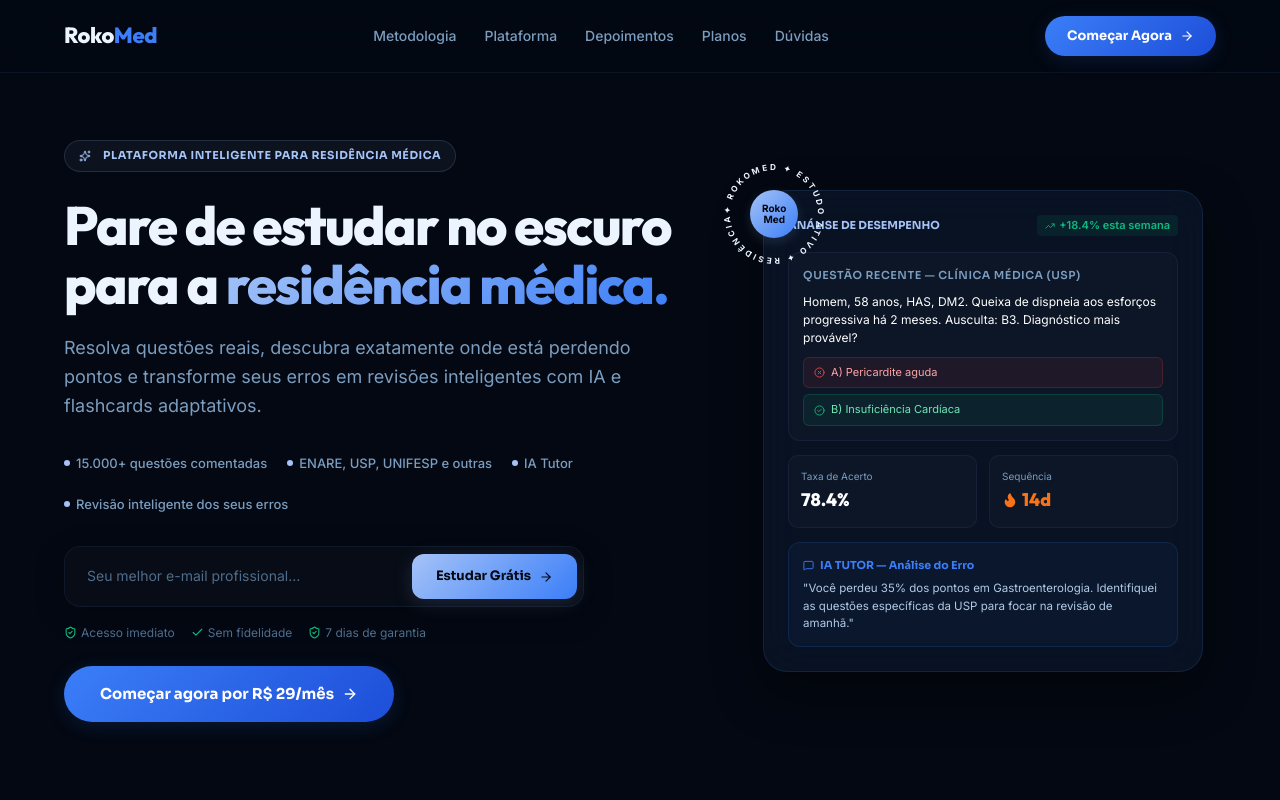
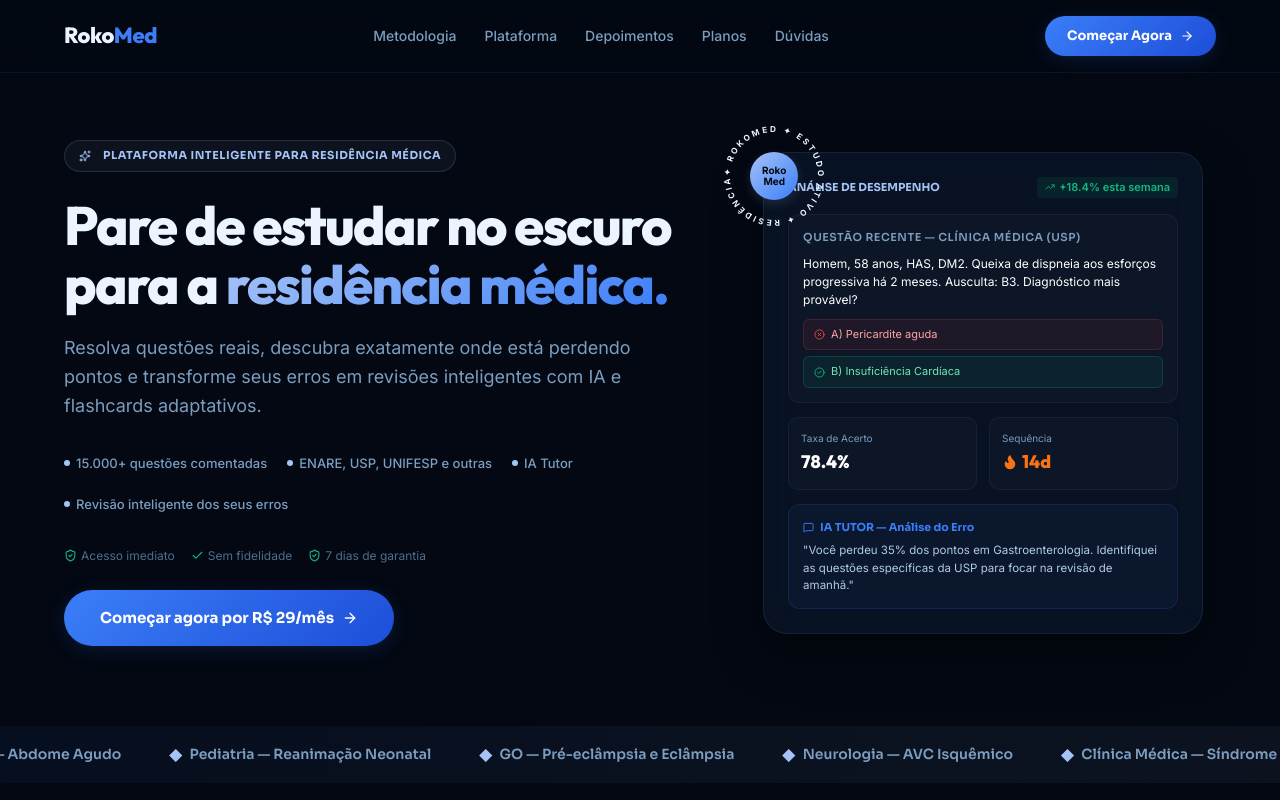
Before and after one commit to brmm001/rokomed, a React (Vite) app in the folder frontend/: page /aprovacao in a window 1280 px wide. Shown: the top 800 px of the page. Built offline with nearby package versions, Linux system fonts and the light colour scheme; no server answers.

Commit message:
aprovacaonova

```diff
--- a/frontend/src/pages/AprovacaoLanding.tsx
+++ b/frontend/src/pages/AprovacaoLanding.tsx
@@ -24,13 +24,11 @@ import {
   Zap,
 } from 'lucide-react'
 import { useQuery } from '@tanstack/react-query'
-import api, { subscriptionApi } from '../lib/api'
+import { subscriptionApi } from '../lib/api'
 import { trackClick } from '../lib/tracker'
 
 export default function AprovacaoLandingPage() {
   const [openFaq, setOpenFaq] = useState<number | null>(null)
-  const [leadEmail, setLeadEmail] = useState('')
-  const [loadingLead, setLoadingLead] = useState(false)
   const [activeAgendaTab, setActiveAgendaTab] = useState<'cronograma' | 'assuntos' | 'caderno'>('cronograma')
   const [mobileMenuOpen, setMobileMenuOpen] = useState(false)
 
@@ -51,23 +49,7 @@ export default function AprovacaoLandingPage() {
     trackClick('APROVACAO_LANDING_VIEW')
   }, [])
 
-  const handleLeadCapture = async () => {
-    if (!leadEmail.includes('@')) {
-      alert('Por favor, insira um e-mail válido.')
-      return
-    }
-    setLoadingLead(true)
-    try {
-      trackClick('APROVACAO_LEAD_CAPTURE', leadEmail)
-      await api.post('/auth/lead', { email: leadEmail })
-      localStorage.setItem('rokomed_lead_email', leadEmail)
-      window.location.href = '/simulado-gratis'
-    } catch (e) {
-      console.error(e)
-      localStorage.setItem('rokomed_lead_email', leadEmail)
-      window.location.href = '/simulado-gratis'
-    }
-  }
+
 
   const faqItems = [
     {
@@ -1494,25 +1476,7 @@ export default function AprovacaoLandingPage() {
               <span className="ap-trust-item"><span className="ap-trust-dot"></span> Revisão inteligente dos seus erros</span>
             </div>
 
-            {/* Email Lead Capture — preservado integralmente */}
-            <div className="ap-lead-box">
-              <input
-                type="email"
-                placeholder="Seu melhor e-mail profissional..."
-                value={leadEmail}
-                onChange={e => setLeadEmail(e.target.value)}
-                className="ap-lead-input"
-                aria-label="Seu melhor e-mail profissional"
-              />
-              <button
-                onClick={handleLeadCapture}
-                disabled={loadingLead}
-                className="ap-btn ap-btn-cyan"
-                style={{ padding: '12px 24px', fontSize: '13px', borderRadius: '12px' }}
-              >
-                {loadingLead ? 'Processando...' : 'Estudar Grátis'} <ArrowRight size={14} />
-              </button>
-            </div>
+
 
             <div className="ap-cta-sub">
               <span><ShieldCheck size={13} color="var(--green)" /> Acesso imediato</span>
```
